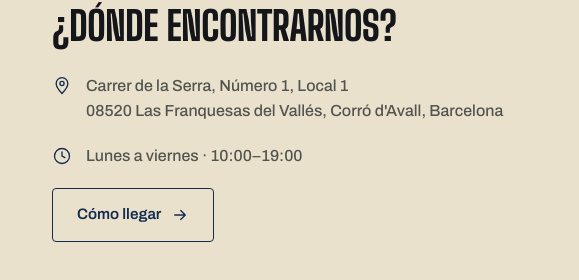
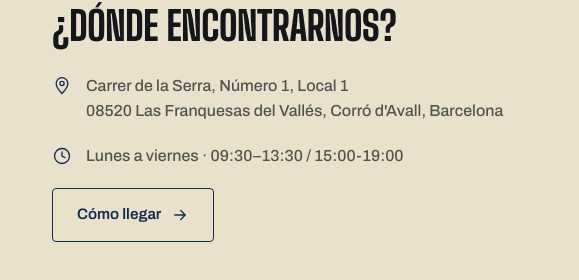
Before and after one commit to MarinaRR5423/turbolemans, a website built with Vite: page index.html in a window 1280 px wide. Shown: the part 1988-2268 px from the top of the page, 0-579 px from the left. Built offline with nearby package versions, Linux system fonts and the light colour scheme.

Commit message:
Update business hours in index.html

```diff
--- a/index.html
+++ b/index.html
@@ -178,7 +178,7 @@
             </p>
             <p class="ubicacion-item">
               <svg width="20" height="20" viewBox="0 0 24 24" fill="none" aria-hidden="true"><circle cx="12" cy="12" r="9" stroke="currentColor" stroke-width="1.6"/><path d="M12 7v5l3.5 2" stroke="currentColor" stroke-width="1.6" stroke-linecap="round"/></svg>
-              Lunes a viernes · 10:00–19:00
+              Lunes a viernes · 09:30–13:30 / 15:00-19:00
             </p>
             <a class="btn btn-outline" href="https://www.google.com/maps/place/TALLER+MEGANIC+TURBO+LE+MANS/@41.6233967,2.2901715,17z" target="_blank" rel="noopener">
               Cómo llegar
```
